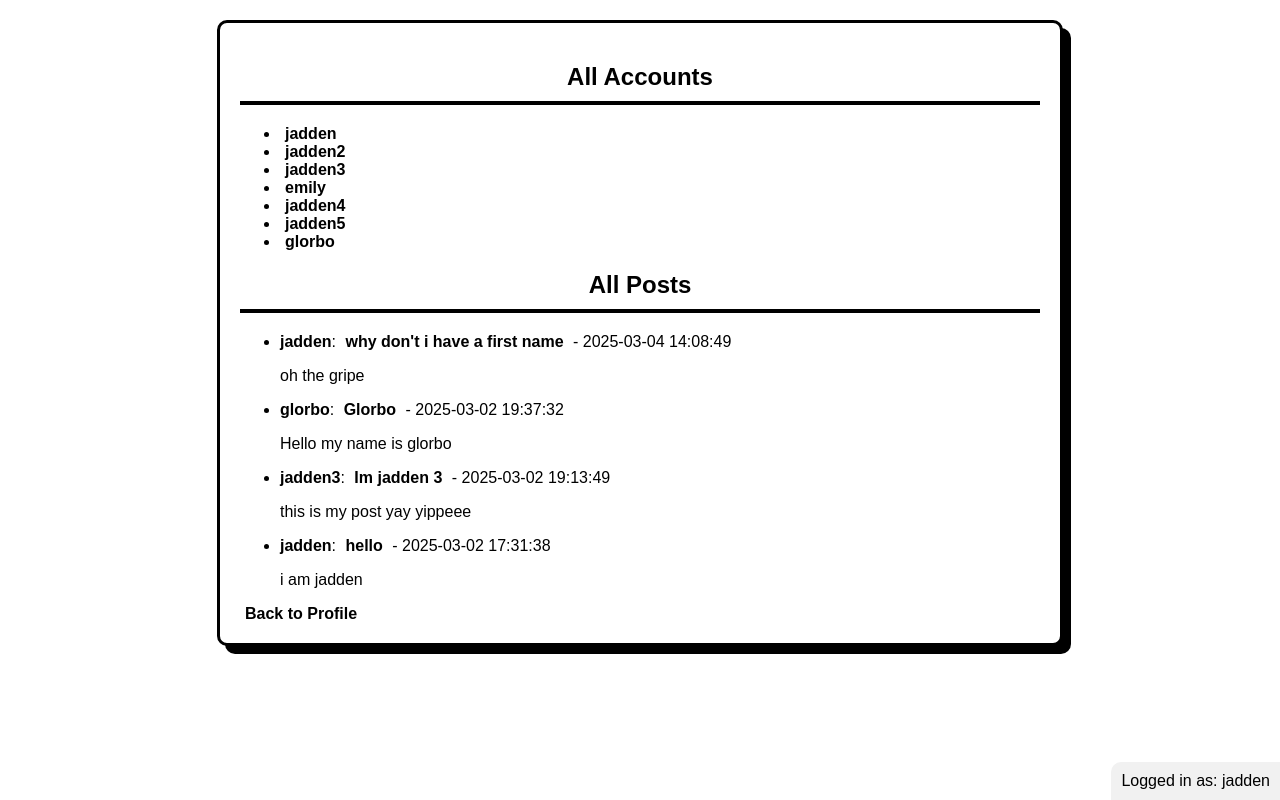
After one commit to jaddenki/locked, a Flask app: page /1/main in a window 1280 px wide. The commit adds this page. Run offline with Flask 3, Linux system fonts and the light colour scheme; a user stored in the database is signed in; data comes from the database, SQL or seed files in the repository.

Commit message:
i make work

```diff
--- a/src/main.py
+++ b/src/main.py
@@ -5,7 +5,7 @@
 # Date : 03/04/2025
 # ######################################################
 
-from flask import Flask, render_template, request, redirect, url_for
+from flask import Flask, render_template, request, redirect, url_for, session
 import sqlite3
 import hashlib
 import datetime
@@ -15,8 +15,8 @@ import datetime
 # ONLY FUNCTIONS BEYOND THIS POINT !
 # ######################################################
 
-
 app = Flask(__name__)
+app.secret_key = 'your_secret_key'  # Replace with a secure secret key
 
 def get_db_connection():
     conn = sqlite3.connect('data/company.db')
@@ -25,8 +25,6 @@ def get_db_connection():
 
 def hash_string(s):
     return hashlib.sha256(s.encode()).hexdigest()
-
-# https://unogeeks.com/python-sha256/
 
 @app.route('/', methods=['GET', 'POST'])
 @app.route('/register', methods=['GET', 'POST'])
@@ -40,6 +38,8 @@ def register():
 
         if user:
             hashed_id = hash_string(username + password)
+            session['username'] = username
+            session['hashed_id'] = hashed_id
             return redirect(url_for('profile', hashed_id=hashed_id))
 
         hashed_id = hash_string(username + password)
@@ -48,11 +48,12 @@ def register():
         conn.commit()
         conn.close()
 
+        session['username'] = username
+        session['hashed_id'] = hashed_id
         return redirect(url_for('signup', hashed_id=hashed_id))
 
     return render_template('register.html')
 
-@app.route('/signup/<hashed_id>', methods=['GET', 'POST'])
 @app.route('/signup/<hashed_id>', methods=['GET', 'POST'])
 def signup(hashed_id):
     conn = get_db_connection()
@@ -82,7 +83,6 @@ def signup(hashed_id):
     conn.close()
     return render_template('signup.html', hashed_id=hashed_id)
 
-
 @app.route('/<hashed_id>/profile')
 def profile(hashed_id):
     conn = get_db_connection()
@@ -90,7 +90,8 @@ def profile(hashed_id):
     user_info = conn.execute('SELECT * FROM user_info WHERE user_id = ?', (user['id'],)).fetchone()
     posts = conn.execute('SELECT * FROM posts WHERE user_id = ? ORDER BY timestamp DESC', (user['id'],)).fetchall()
     conn.close()
-    return render_template('profile.html', user_info=user_info, posts=posts, hashed_id=hashed_id)
+    is_own_profile = (hashed_id == session['hashed_id'])
+    return render_template('profile.html', user_info=user_info, posts=posts, hashed_id=hashed_id, username=session['username'], from_profile=True, is_own_profile=is_own_profile)
 
 @app.route('/<hashed_id>/create', methods=['GET', 'POST'])
 def create_post(hashed_id):
@@ -111,17 +112,18 @@ def create_post(hashed_id):
         conn.close()
         return redirect(url_for('profile', hashed_id=hashed_id))
 
-    return render_template('create_post.html', hashed_id=hashed_id)
+    return render_template('create_post.html', hashed_id=hashed_id, username=user['username'])
 
 @app.route('/posts/<post_id>')
 def view_post(post_id):
+    from_profile = request.args.get('from_profile', 'false').lower() == 'true'
     conn = get_db_connection()
     post = conn.execute('SELECT * FROM posts WHERE id = ?', (post_id,)).fetchone()
     user = conn.execute('SELECT * FROM users WHERE id = ?', (post['user_id'],)).fetchone()
     conn.close()
-    return render_template('view_post.html', post=post, username=user['username'])
+    return render_template('view_post.html', post=post, username=session['username'], from_profile=from_profile, hashed_id=session['hashed_id'])
 
-@app.route('/delete_post/<post_id>/<hashed_id>', methods=['POST'])
+@app.route('/delete_post/<post_id>/<hashed_id>', methods=['GET'])
 def delete_post(post_id, hashed_id):
     conn = get_db_connection()
     conn.execute('DELETE FROM posts WHERE id = ?', (post_id,))
@@ -129,5 +131,13 @@ def delete_post(post_id, hashed_id):
     conn.close()
     return redirect(url_for('profile', hashed_id=hashed_id))
 
+@app.route('/<hashed_id>/main')
+def main(hashed_id):
+    conn = get_db_connection()
+    posts = conn.execute('SELECT posts.*, users.username FROM posts JOIN users ON posts.user_id = users.id ORDER BY timestamp DESC').fetchall()
+    users = conn.execute('SELECT * FROM users').fetchall()
+    conn.close()
+    return render_template('main.html', posts=posts, users=users, hashed_id=session['hashed_id'], username=session['username'])
+
 if __name__ == '__main__':
     app.run(debug=True)
--- a/src/static/styles.css
+++ b/src/static/styles.css
@@ -105,6 +105,14 @@ a:hover {
     margin-bottom: 5px;
     font-weight: bold;
 }
+.footer {
+    position: fixed;
+    bottom: 0;
+    right: 0;
+    padding: 10px;
+    background-color: #f1f1f1;
+    border-top-left-radius: 10px;
+}
 
 .post {
     border: 3px solid black;
--- /dev/null
+++ b/src/templates/main.html
@@ -0,0 +1,32 @@
+<!DOCTYPE html>
+<html>
+<head>
+    <title>Main Page</title>
+    <link rel="stylesheet" type="text/css" href="../static/styles.css">
+    </head>
+<body>
+    <div class="container">
+        <h2>All Accounts</h2>
+        <ul>
+            {% for user in users %}
+            <li>
+                <a href="{{ url_for('profile', hashed_id=user['hashed_id']) }}"><strong>{{ user['username'] }}</strong></a>
+            </li>
+            {% endfor %}
+        </ul>
+        <h2>All Posts</h2>
+        <ul>
+            {% for post in posts %}
+            <li>
+                <strong>{{ post['username'] }}</strong>: <a href="{{ url_for('view_post', post_id=post['id'], hashed_id=hashed_id) }}">{{ post['title'] }}</a> - {{ post['timestamp'] }}
+                <p>{{ post['content'] }}</p>
+            </li>
+            {% endfor %}
+        </ul>
+        <a href="{{ url_for('profile', hashed_id=hashed_id) }}">Back to Profile</a>
+    </div>
+    <div class="footer">
+        Logged in as: {{ username }}
+    </div>
+</body>
+</html>
```
Also changed, not shown: src/templates/all_posts.html (added, +20 -0 lines), src/templates/profile.html (+6 -2 lines), src/templates/view_post.html (+14 -4 lines).
